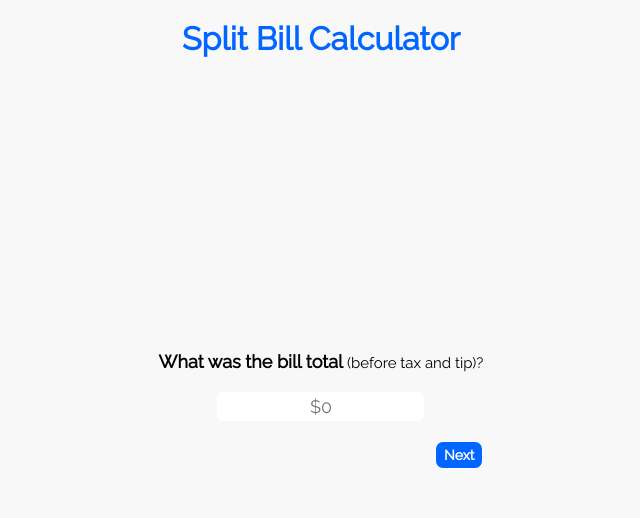
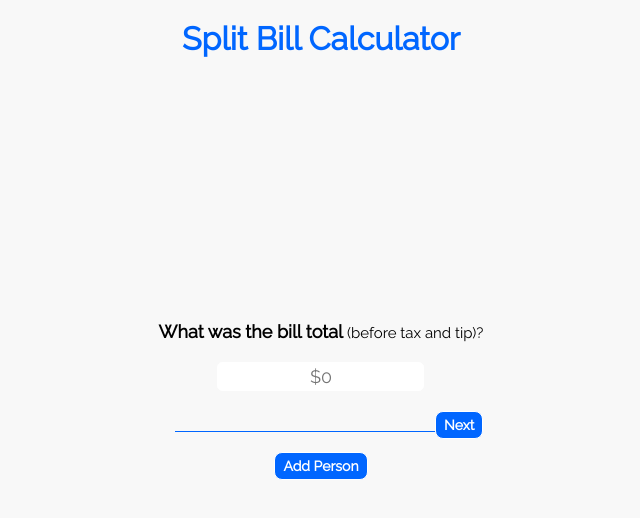
Before and after one commit to jvelis94/tip-calculator, a React (Create React App) app: page / in a window 1280 px wide. Shown: the top 518 px of the page, without its empty margins (319-959 px from the left). Built offline with nearby package versions, Linux system fonts and the light colour scheme.

Commit message:
moved add person button

```diff
--- a/src/Components/Details.js
+++ b/src/Components/Details.js
@@ -196,11 +196,11 @@ class Details extends React.Component {
                                     diners = {counter}
                                     person_num = {person_num[i]}
                                 />
-                                {addPersonBtn}
                             </div>
                         )
                     }}/>
                     {persons}
+                    {addPersonBtn}
                     {/* {links} */}
                 </div>
             </BrowserRouter>
```
